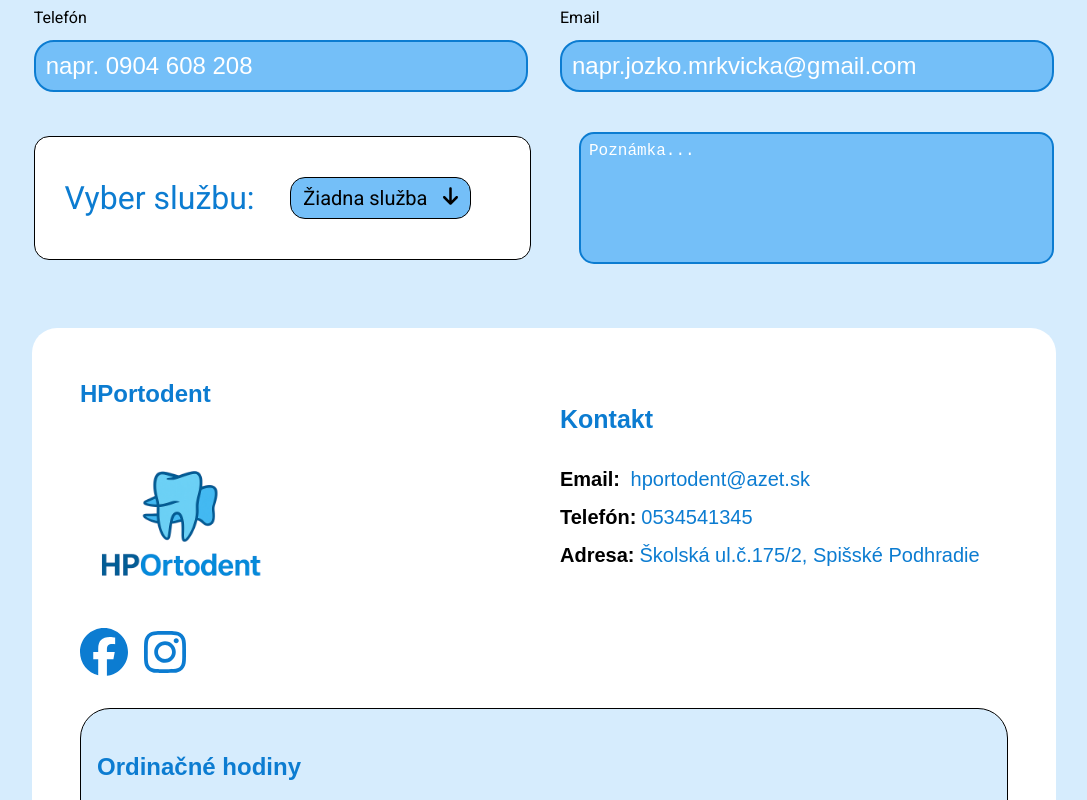
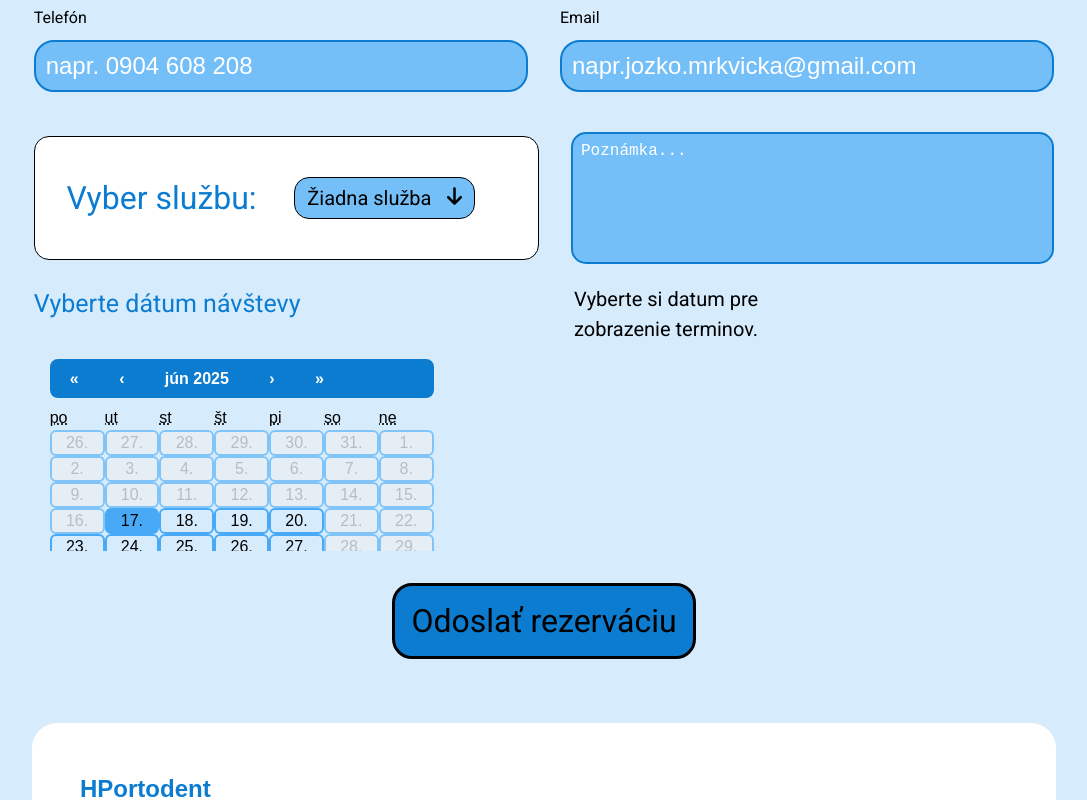
Before and after one commit to MartinLapsansky/hportodent, a React (Vite) app: page /hportodent/rezervacia in a window 1280 px wide. Shown: the part 460-1260 px from the top of the page, without its empty margins (96-1183 px from the left). Built offline with nearby package versions, Linux system fonts and the light colour scheme.

Commit message:
Your commit message

```diff
--- a/package.json
+++ b/package.json
@@ -18,7 +18,9 @@
     "@fortawesome/free-brands-svg-icons": "^6.7.2",
     "@fortawesome/free-solid-svg-icons": "^6.7.2",
     "@fortawesome/react-fontawesome": "^0.2.2",
+    "date-fns": "^4.1.0",
     "react": "^19.1.0",
+    "react-calendar": "^6.0.0",
     "react-dom": "^19.1.0",
     "react-router-dom": "^7.6.2"
   },
--- a/src/App.css
+++ b/src/App.css
@@ -24,6 +24,7 @@ h2{
 
 h3{
     font-size: 25px;
+    color: #0c7cd1;
 }
 p{
     color: black;
--- /dev/null
+++ b/src/components/CalendarSection.tsx
@@ -0,0 +1,75 @@
+import React, {useState} from 'react';
+import Calendar, {type CalendarProps} from "react-calendar";
+import '../styles/CalendarSection.css'
+import '../styles/CustomCalendar.css';
+
+const AVAILABLE_HOURS = ['8:00', '9:00', '10:00', '11:00', '12:00', '13:00', '14:00'];
+
+const CalendarSection: React.FC = () => {
+    const [selectedDate, setSelectedDate] = useState<Date | null>(null);
+    const today = new Date();
+
+    const handleDateChange: CalendarProps['onChange'] = (value) => {
+        if (value instanceof Date) {
+            setSelectedDate(value);
+        }
+        else if (Array.isArray(value)) {
+            setSelectedDate(value[0]);
+        }
+    }
+
+    const startOfToday = new Date();
+    startOfToday.setHours(0, 0, 0, 0);
+
+    const isDisabled = (date: Date) => {
+        const day = date.getDay();
+        const isWeekend = day === 0 || day === 6;
+        const isBeforeToday = date < startOfToday;
+        return isWeekend || isBeforeToday;
+    };
+
+
+  return (
+      <div className="dentist-calendar-section">
+        {/* Left Side - Calendar */}
+        <div className="calendar-left">
+          <h2>Vyberte dátum návštevy</h2>
+          <div className="calendar-wrapper">
+            <Calendar
+                onChange={handleDateChange}
+                locale='sk-SK'
+                minDate={today}
+                tileDisabled={({ date }) => isDisabled(date)}
+                tileClassName={({ date }) => {
+                    return isDisabled(date) ? 'custom-disabled' : '';
+                }}
+            />
+          </div>
+        </div>
+
+        {/* Right Side - Available Termins */}
+        <div className="termins-right">
+            {
+                selectedDate ? (
+                    <>
+                        <h3>Dostupne terminy pre {selectedDate.toLocaleDateString('sk-SK')}</h3>
+                        <div className='hours-grid'>
+                            {
+                                AVAILABLE_HOURS.map((hour) => (
+                                    <div className="hour-slot" key={hour}>
+                                        {hour}
+                                    </div>
+                                ))
+                            }
+                        </div>
+                    </>
+                ) : (
+                    <p>Vyberte si datum pre zobrazenie terminov.</p>
+                )
+            }
+        </div>
+      </div>
+  );
+};
+
+export default CalendarSection;
--- a/src/pages/ReservationPage.tsx
+++ b/src/pages/ReservationPage.tsx
@@ -2,6 +2,7 @@ import React, {useState} from 'react';
 import '../styles/ReservationPage.css'
 import {FontAwesomeIcon} from "@fortawesome/react-fontawesome";
 import {faArrowDown} from "@fortawesome/free-solid-svg-icons";
+import CalendarSection from "../components/CalendarSection.tsx";
 
 
 const ReservationPage: React.FC = () => {
@@ -91,15 +92,16 @@ const ReservationPage: React.FC = () => {
                     ))}
                   </div>
               )}
-
             </div>
         </div>
         <div className="description">
           <textarea className="description-input" placeholder="Poznámka..."/>
-
         </div>
         </div>
-
+        <div className="calendar-section">
+          <CalendarSection/>
+        </div>
+        <button className="reservation_button" type="submit" style={{margin:0}}>Odoslať rezerváciu</button>
       </div>
   );
 };
--- /dev/null
+++ b/src/styles/CalendarSection.css
@@ -0,0 +1,31 @@
+.dentist-calendar-section{
+    display: flex;
+    flex-direction: row;
+    gap: 30px;
+    width: 100%;
+}
+
+.termins-right{
+    max-height: 20vh;
+    max-width: 20vw;
+}
+.calendar-left{
+    display: flex;
+    flex-direction: column;
+    width: 50%;
+}
+
+.hours-grid{
+    display: flex;
+    flex-wrap: wrap;
+    flex-direction: row;
+    gap: 10px;
+}
+
+.hour-slot{
+    padding: 10px 20px;
+    border: 1px solid #0c7cd1;
+    border-radius: 8px;
+    background-color: #d6ecfd;
+    cursor: pointer;
+}
--- /dev/null
+++ b/src/styles/CustomCalendar.css
@@ -0,0 +1,75 @@
+/* Calendar wrapper */
+.calendar-wrapper {
+    height:22vh;
+    background-color: #d6ecfd;
+    padding: 1rem;
+    border-radius: 10px;
+    overflow: hidden;
+}
+
+/* Overall calendar */
+.react-calendar {
+    background-color: #d6ecfd;
+    border: none;
+    font-family: sans-serif;
+    max-height: 20vh;
+    box-sizing: border-box;
+    max-width: 30vw;
+}
+
+/* Navigation (month/year controls) */
+.react-calendar__navigation {
+    background-color: #0c7cd1;
+    border-radius: 8px;
+    margin-bottom: 0.5rem;
+}
+
+.react-calendar__navigation button {
+    color: white;
+    font-weight: bold;
+    background: none;
+}
+
+.react-calendar__navigation button:hover {
+    background-color: #48aaf6;
+    border-radius: 4px;
+}
+
+/* Day tiles */
+.react-calendar__tile {
+    background-color: #d6ecfd;
+    border-radius: 6px;
+    padding: 0.75em 0.5em;
+    transition: background-color 0.2s ease;
+}
+
+.react-calendar__tile:hover {
+    background-color: #74bff8;
+}
+
+/* Active/selected day */
+.react-calendar__tile--active {
+    background-color: #0c7cd1 !important;
+    color: white;
+}
+
+/* Today highlight */
+.react-calendar__tile--now {
+    background-color: #48aaf6;
+    color: white;
+}
+
+/* Remove border for cleaner look */
+.react-calendar__month-view__days__day {
+    border: 2px solid #48aaf6 ;
+    color: black;
+    padding: 2px;
+}
+
+.custom-disabled {
+    background-color: #f0f0f0 !important;
+    color: #a0a0a0 !important;
+    cursor: not-allowed;
+    pointer-events: none;
+    opacity: 0.6;
+}
--- a/src/styles/ReservationPage.css
+++ b/src/styles/ReservationPage.css
@@ -1,19 +1,35 @@
+/*whole page*/
 .reservation-page{
     display: flex;
     margin-bottom: 4rem;
     flex-direction: column;
     width: 100%;
     align-items: center;
+    justify-content: center;
 }
 
+.reservation-heading{
+    display: flex;
+    width: 50%;
+    align-items: center;
+    text-align: center;
+    justify-content: center;
+    background-color: white;
+    border-radius: 15px;
+    padding: 30px;
+    border: 1px solid black;
+}
+
+/*heading and input fileds*/
 .reservation-container {
     display: flex;
-    width: 100%;
     flex-direction: column;
     margin-bottom: 5vh;
     align-items: center;
+    width: 100%;
 }
 
+/*type of service*/
 .service-container {
     display: flex;
     flex-direction: row;
@@ -26,12 +42,21 @@
     padding: 10px;
     border: 1px solid black;
 }
+
+.heading-service{
+    display: flex;
+    justify-content: center;
+    width: 100%;
+    font-size: 2rem;
+}
+
+/*description and services together*/
 .service-full{
     display: flex;
     flex-direction: row;
     align-items: center;
-    gap: 3rem;
     width: 100%;
+    gap: 2rem;
 }
 
 .description{
@@ -51,24 +76,6 @@
     border: 2px solid #0c7cd1;
 }
 
-.reservation-heading{
-    display: flex;
-    width: 50%;
-    align-items: center;
-    text-align: center;
-    justify-content: center;
-    background-color: white;
-    border-radius: 15px;
-    padding: 30px;
-    border: 1px solid black;
-}
-
-.heading-service{
-    display: flex;
-    justify-content: center;
-    width: 100%;
-    font-size: 2rem;
-}
 
 .custom-dropdown{
     display: flex;
@@ -157,6 +164,11 @@
     grid-row-start: 2;
 }
 
+.calendar-section{
+    display: flex;
+    width: 100%;
+    margin-bottom: 2rem;
+}
 
 
 @media (max-width: 768px) {
```
Also changed, not shown: src/farby.txt, 1 other file (tests, documents, lock files or other folders).
